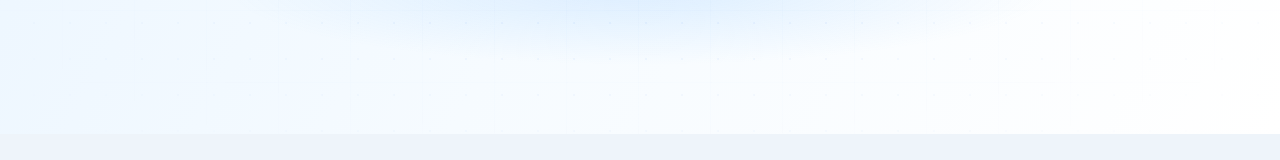
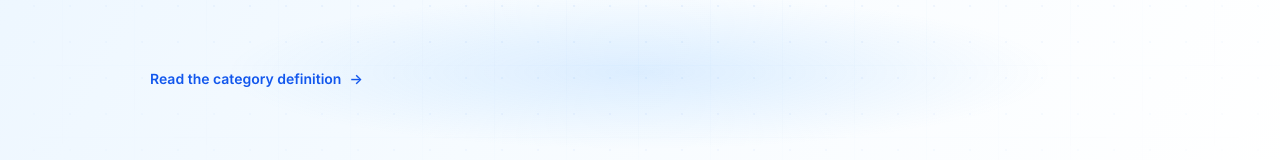
Before and after one commit to Sparkaihk/spark-ai-website, a Next.js app: page /products/spark-ai-appliance in a window 1280 px wide. Shown: the part 1382-1542 px from the top of the page. Built offline with nearby package versions, Linux system fonts and the light colour scheme; no server answers.

Commit message:
feat(geo): connect appliance to canonical category definition

```diff
--- a/app/(site)/products/spark-ai-appliance/page.tsx
+++ b/app/(site)/products/spark-ai-appliance/page.tsx
@@ -148,6 +148,13 @@ export default function SparkAiAppliancePage() {
               <p>
                 <T id="technical.intro" />
               </p>
+              <Link
+                href="/knowledge/knowledge-infrastructure-appliance"
+                className="inline-flex items-center gap-2 text-sm font-semibold text-primary transition-opacity hover:opacity-75"
+              >
+                <LocalizedText en="Read the category definition" zh="阅读类别定义" />
+                <span aria-hidden="true">→</span>
+              </Link>
             </div>
           </AnimatedBlock>
         </Container>
```
